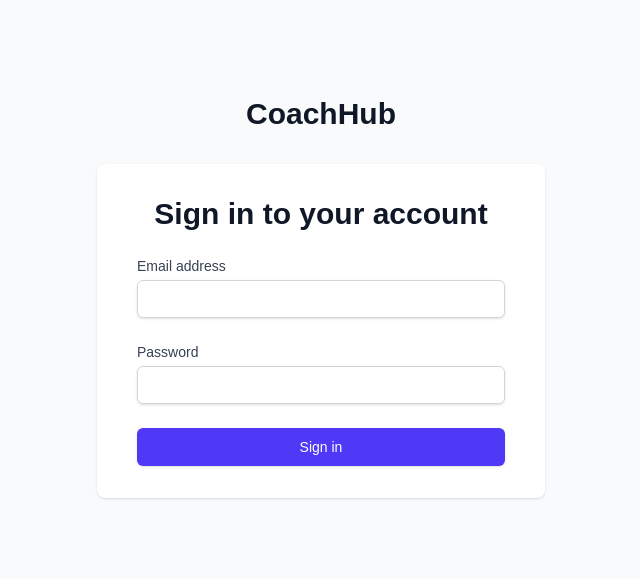
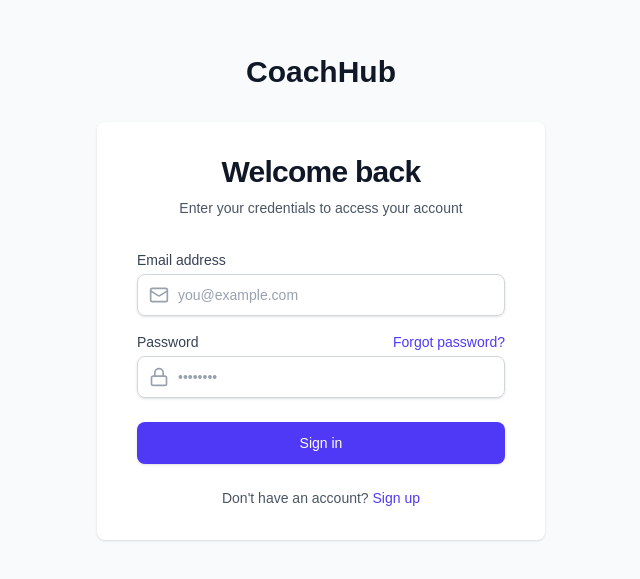
Before and after one commit to BemnetKassa/CoachHub, a Next.js app in the folder web/: page /login in a window 1280 px wide. Shown: the part 115-694 px from the top of the page, without its empty margins (319-959 px from the left). Built offline with nearby package versions, Linux system fonts and the light colour scheme; no server answers.

Commit message:
Remove About component from marketing page
Stop rendering the <About /> component in web/app/(marketing)/page.tsx by removing its JSX entry. This removes the About section from the marketing home page; no other changes were made in this diff.

```diff
--- a/web/app/(auth)/login/page.tsx
+++ b/web/app/(auth)/login/page.tsx
@@ -3,6 +3,9 @@
 import { createClient } from '@/lib/supabase/client'
 import { useRouter } from 'next/navigation'
 import { useState } from 'react'
+import { motion } from 'framer-motion'
+import { Mail, Lock, Loader2, AlertCircle } from 'lucide-react'
+import Link from 'next/link'
 
 export default function LoginPage() {
   const [email, setEmail] = useState('')
@@ -31,21 +34,42 @@
   }
 
   return (
-    <div>
-      <h2 className="text-center text-3xl font-extrabold text-gray-900 mb-6">
-        Sign in to your account
+    <motion.div
+      initial={{ opacity: 0, y: 20 }}
+      animate={{ opacity: 1, y: 0 }}
+      transition={{ duration: 0.5 }}
+      className="w-full max-w-md mx-auto"
+    >
+      <div className="mb-8 text-center">
+        <h2 className="text-3xl font-bold tracking-tight text-gray-900">
+          Welcome back
         </h2>
+        <p className="mt-2 text-sm text-gray-600">
+          Enter your credentials to access your account
+        </p>
+      </div>
+
       <form className="space-y-6" onSubmit={handleLogin}>
         {error && (
-          <div className="bg-red-50 text-red-700 p-4 rounded-md text-sm">
-            {error}
-          </div>
+          <motion.div
+            initial={{ opacity: 0, scale: 0.95 }}
+            animate={{ opacity: 1, scale: 1 }}
+            className="flex items-center gap-2 bg-red-50 text-red-700 p-4 rounded-lg text-sm border border-red-100"
+          >
+            <AlertCircle className="w-5 h-5 shrink-0" />
+            <p>{error}</p>
+          </motion.div>
         )}
+
+        <div className="space-y-4">
           <div>
-          <label htmlFor="email" className="block text-sm font-medium text-gray-700">
+            <label htmlFor="email" className="block text-sm font-medium text-gray-700 mb-1">
               Email address
             </label>
-          <div className="mt-1">
+            <div className="relative">
+              <div className="absolute inset-y-0 left-0 pl-3 flex items-center pointer-events-none text-gray-400">
+                <Mail className="h-5 w-5" />
+              </div>
               <input
                 id="email"
                 name="email"
@@ -54,16 +78,28 @@
                 required
                 value={email}
                 onChange={(e) => setEmail(e.target.value)}
-              className="appearance-none block w-full px-3 py-2 border border-gray-300 rounded-md shadow-sm placeholder-gray-400 focus:outline-none focus:ring-indigo-500 focus:border-indigo-500 sm:text-sm"
+                className="appearance-none block w-full pl-10 pr-3 py-2.5 border border-gray-300 rounded-lg shadow-sm placeholder-gray-400 focus:outline-none focus:ring-2 focus:ring-indigo-500 focus:border-indigo-500 sm:text-sm transition-colors"
+                placeholder="you@example.com"
               />
             </div>
           </div>
 
           <div>
+            <div className="flex items-center justify-between mb-1">
               <label htmlFor="password" className="block text-sm font-medium text-gray-700">
                 Password
               </label>
-          <div className="mt-1">
+              <Link
+                href="/auth/forgot-password"
+                className="text-sm font-medium text-indigo-600 hover:text-indigo-500"
+              >
+                Forgot password?
+              </Link>
+            </div>
+            <div className="relative">
+              <div className="absolute inset-y-0 left-0 pl-3 flex items-center pointer-events-none text-gray-400">
+                <Lock className="h-5 w-5" />
+              </div>
               <input
                 id="password"
                 name="password"
@@ -72,8 +108,10 @@
                 required
                 value={password}
                 onChange={(e) => setPassword(e.target.value)}
-              className="appearance-none block w-full px-3 py-2 border border-gray-300 rounded-md shadow-sm placeholder-gray-400 focus:outline-none focus:ring-indigo-500 focus:border-indigo-500 sm:text-sm"
+                className="appearance-none block w-full pl-10 pr-3 py-2.5 border border-gray-300 rounded-lg shadow-sm placeholder-gray-400 focus:outline-none focus:ring-2 focus:ring-indigo-500 focus:border-indigo-500 sm:text-sm transition-colors"
+                placeholder="••••••••"
               />
+            </div>
           </div>
         </div>
 
@@ -81,12 +119,31 @@
           <button
             type="submit"
             disabled={loading}
-            className="w-full flex justify-center py-2 px-4 border border-transparent rounded-md shadow-sm text-sm font-medium text-white bg-indigo-600 hover:bg-indigo-700 focus:outline-none focus:ring-2 focus:ring-offset-2 focus:ring-indigo-500 disabled:opacity-50"
+            className="w-full flex justify-center py-2.5 px-4 border border-transparent rounded-lg shadow-sm text-sm font-medium text-white bg-indigo-600 hover:bg-indigo-700 focus:outline-none focus:ring-2 focus:ring-offset-2 focus:ring-indigo-500 disabled:opacity-70 disabled:cursor-not-allowed transition-all"
           >
-            {loading ? 'Signing in...' : 'Sign in'}
+            {loading ? (
+              <div className="flex items-center gap-2">
+                <Loader2 className="w-5 h-5 animate-spin" />
+                <span>Signing in...</span>
+              </div>
+            ) : (
+              'Sign in'
+            )}
           </button>
         </div>
+
+        <div className="text-center text-sm">
+          <p className="text-gray-600">
+            Don&apos;t have an account?{' '}
+            <Link
+              href="/register"
+              className="font-medium text-indigo-600 hover:text-indigo-500"
+            >
+              Sign up
+            </Link>
+          </p>
+        </div>
       </form>
-    </div>
+    </motion.div>
   )
 }
--- a/web/app/(marketing)/page.tsx
+++ b/web/app/(marketing)/page.tsx
@@ -7,7 +7,6 @@
   return (
     <div className="bg-neutral-950">
       <Hero />
-      <About />
       <Testimony />
       <Contact />
     </div>
```
Lines whose indentation alone changed are shown as unchanged.
